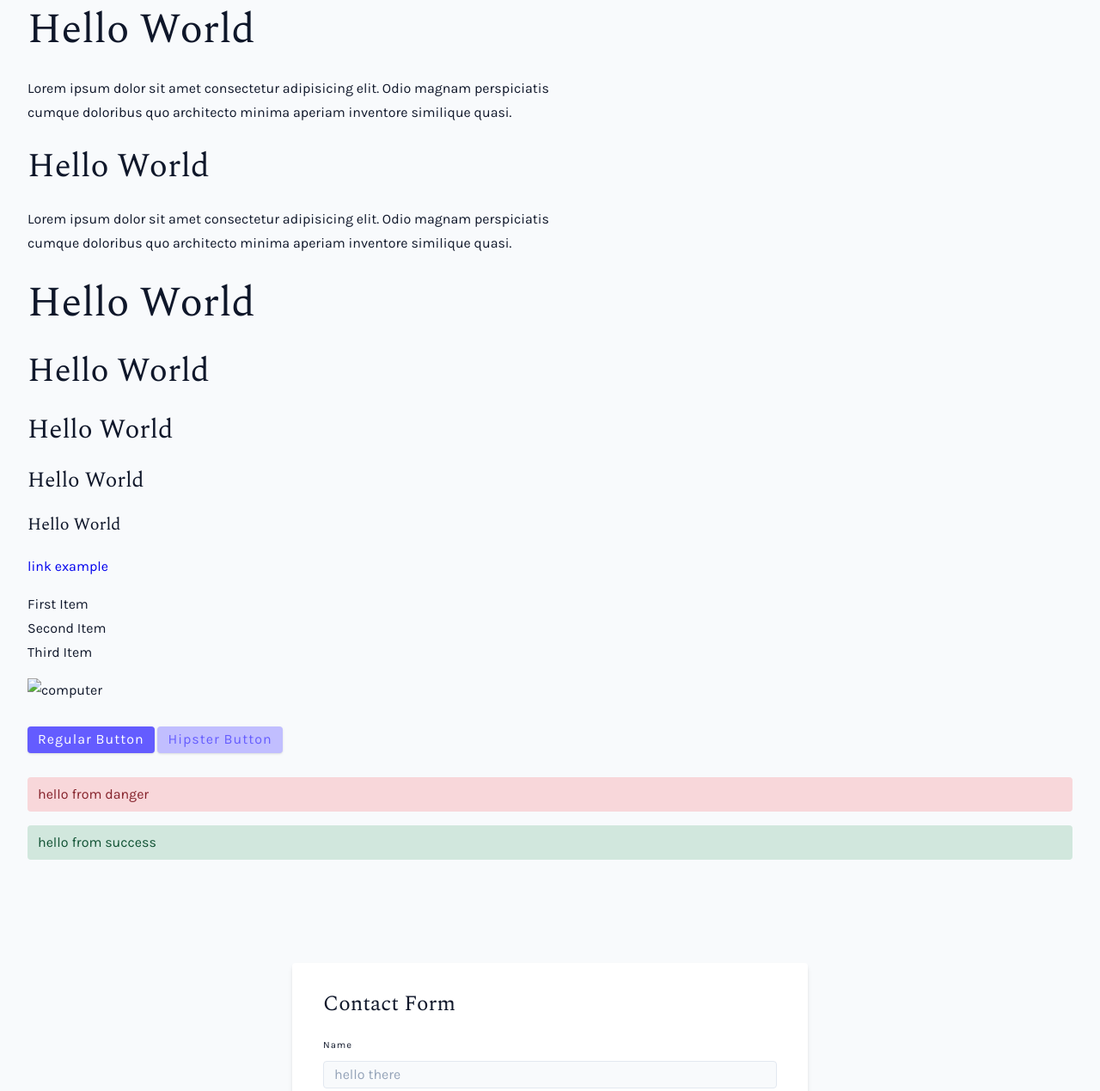
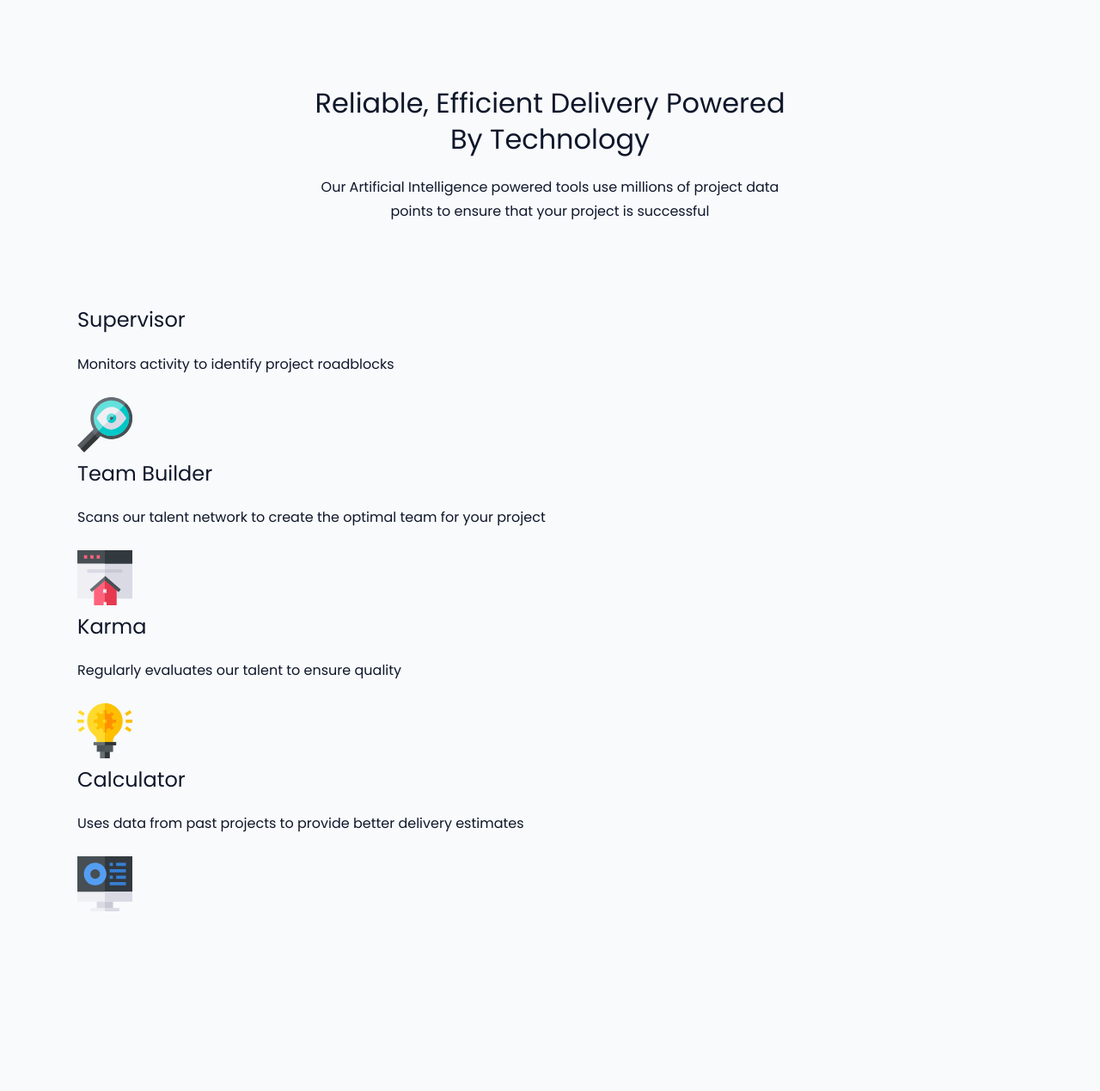
Before and after one commit to zackscovitch01/four-card-feature-FEC, a plain HTML site: page index.html in a window 1280 px wide. Shown: the part 29-1298 px from the top of the page at 86% size. After the commit the page ends 1130 px from the top, so only its background shows below. Drawn offline with nearby package versions, Linux system fonts and the light colour scheme.

Commit message:
setup + header

```diff
--- a/index.html
+++ b/index.html
@@ -1,84 +1,71 @@
 <!DOCTYPE html>
 <html lang="en">
   <head>
-    <meta charset="UTF-8">
-    <meta name="viewport" content="width=device-width, initial-scale=1.0">
+    <meta charset="UTF-8" />
+    <meta name="viewport" content="width=device-width, initial-scale=1.0" />
     <title>Default Starter</title>
     <style>
-        @import url('https://fonts.googleapis.com/css2?family=Karla&family=Spectral&display=swap');
+      @import url("https://fonts.googleapis.com/css2?family=Karla&family=Spectral&display=swap");
     </style>
     <!-- normalize -->
-    <link rel="stylesheet" href="./normalize.css">
+    <link rel="stylesheet" href="./normalize.css" />
     <!-- main css -->
-    <link rel="stylesheet" href="./main.css">
+    <link rel="stylesheet" href="./main.css" />
+
+    <link rel="preconnect" href="https://fonts.googleapis.com" />
+    <link rel="preconnect" href="https://fonts.gstatic.com" crossorigin />
+    <link
+      href="https://fonts.googleapis.com/css2?family=Poppins:ital,wght@0,100;0,200;0,300;0,400;0,500;0,600;0,700;0,800;0,900;1,100;1,200;1,300;1,400;1,500;1,600;1,700;1,800;1,900&display=swap"
+      rel="stylesheet"
+    />
   </head>
   <body>
-    <h1>hello world</h1>
-    <p>Lorem ipsum dolor sit amet consectetur adipisicing elit.
-        Odio magnam perspiciatis cumque doloribus quo architecto
-        minima aperiam inventore similique quasi.
+    <header>
+      <div class="wrapper wrapper--narrow">
+        <h1>Reliable, efficient delivery <span>Powered by Technology</span></h1>
+        <p>
+          Our Artificial Intelligence powered tools use millions of project data
+          points to ensure that your project is successful
         </p>
-
-    <h2>hello world</h2>
-    <p>Lorem ipsum dolor sit amet consectetur adipisicing elit.
-        Odio magnam perspiciatis cumque doloribus quo architecto
-        minima aperiam inventore similique quasi.
+      </div>
+    </header>
+    <main>
+      <div class="wrapper">
+        <div class="layout-grid">
+          <div class="col">
+            <div class="card">
+              <h2>Supervisor</h2>
+              <p>Monitors activity to identify project roadblocks</p>
+              <img src="./images/icon-supervisor.svg" alt="" />
+            </div>
+          </div>
+          <div class="col">
+            <div class="card">
+              <h2>Team Builder</h2>
+              <p>
+                Scans our talent network to create the optimal team for your
+                project
               </p>
-
-    <h1>hello world</h1>
-    <h2>hello world</h2>
-    <h3>hello world</h3>
-    <h4>hello world</h4>
-    <h5>hello world</h5>
-
-    <a href="#">link example</a>
-
-    <ul>
-        <li>First Item</li>
-        <li>Second Item</li>
-        <li>Third Item</li>
-    </ul>
-    <img src="computer.jpg" alt="computer" class="img">
-    <br />
-    <button class="btn" type="button">regular button</button>
-    <button class="btn btn-hipster" type="button">hipster button</button>
-    <br />
-    <br />
-    <div class="alert alert-danger">hello from danger</div>
-    <div class="alert alert-success">hello from success</div>
-    <br />
-    <br />
-    <form class="form">
-        <h4>contact form</h4>
-        <div class="form-row">
-            <label for="name" class="form-label">Name</label>
-            <input type="text" placeholder="hello there" id="name" class="form-input">
+              <img src="./images/icon-team-builder.svg" alt="" />
             </div>
-
-        <div class="form-row">
-            <label for="number" class="form-label">Number</label>
-            <input type="number" id="number" class="form-input">
+            <div class="card">
+              <h2>Karma</h2>
+              <p>Regularly evaluates our talent to ensure quality</p>
+              <img src="./images/icon-karma.svg" alt="" />
             </div>
-
-        <div class="form-row">
-            <label for="email" class="form-label">Email</label>
-            <input type="email" id="email" class="form-input">
-            <small class="form-alert">please provide value</small>
           </div>
-        <div class="form-row">
-            <label for="textarea"  class="form-label">Textarea</label>
-            <textarea class="form-textarea">
-Default value
-            </textarea>
+          <div class="col">
+            <div class="card">
+              <h2>Calculator</h2>
+              <p>
+                Uses data from past projects to provide better delivery
+                estimates
+              </p>
+              <img src="./images/icon-calculator.svg" alt="" />
             </div>
-        <button class="btn btn-block">submit</button>
-    </form>
-    <div class="loading"></div>
-    <br/>
-    <br/>
-    <div class="title">
-        <h2>section title</h2>
-        <div class="title-underline"></div>
           </div>
+        </div>
+      </div>
+    </main>
   </body>
 </html>
--- a/main.css
+++ b/main.css
@@ -16,7 +16,7 @@ html {
 
 :root {
   /* Primary */
-    --primary-100:#e0deff;
+  --primary-100: #e0deff;
   --primary-200: #c1beff;
   --primary-300: #a29dff;
   --primary-400: #837dff;
@@ -25,7 +25,6 @@ html {
   --primary-700: #3c3799;
   --primary-800: #282566;
   --primary-900: #141233;
-
 
   /* grey */
   --grey-50: #f8fafc;
@@ -39,7 +38,6 @@ html {
   --grey-800: #1e293b;
   --grey-900: #0f172a;
 
-
   --black: #222;
   --white: #fff;
   --red-light: #f8d7da;
@@ -48,9 +46,16 @@ html {
   --green-dark: #0f5132;
 
   /* Fonts */
-    --headingFont: 'Spectral', serif;
-    --bodyFont: 'Karla', sans-serif;
-    --smallText: 0.7em ;
+  --headingFont: "Poppins", serif;
+  --bodyFont: "Poppins", sans-serif;
+  --smallText: 0.7em;
+  --fw-light: 200;
+  --fw-normal: 400;
+  --fw-bold: 600;
+  --fs-400: 0.9275rem;
+  --fs-500: 1.25rem;
+  --fs-600: 1.625rem;
+  --fs-900: 2.5rem;
 
   /* Rest of variables */
   --backgroundColor: var(--grey-50);
@@ -62,17 +67,17 @@ html {
   --fixed-width: 600px;
 
   /* Box Shadow */
-    --shadow-1: 0 1px 3px 0 rgb(0 0 0 / 0.1), 0 1px 2px -1px
-    rgb(0 0 0 / 0.1);
+  --shadow-1: 0 1px 3px 0 rgb(0 0 0 / 0.1), 0 1px 2px -1px rgb(0 0 0 / 0.1);
   --shadow-2: 0 4px 6px -1px rgb(0 0 0 / 0.1), 0 2px 4px -2px rgb(0 0 0 / 0.1);
   --shadow-3: 0 10px 15px -3px rgb(0 0 0 / 0.1), 0 4px 6px -4px rgb(0 0 0 / 0.1);
-    --shadow-4: 0 20px 25px -5px rgb(0 0 0 / 0.1), 0 8px 10px -6px rgb(0 0 0 / 0.1);
+  --shadow-4: 0 20px 25px -5px rgb(0 0 0 / 0.1),
+    0 8px 10px -6px rgb(0 0 0 / 0.1);
 }
 
 body {
   background: var(--grey-50);
   font-family: var(--bodyFont);
-    font-weight: 400;
+  font-weight: var(--fw-normal);
   line-height: 1.75;
   color: var(--textColor);
 }
@@ -84,7 +89,9 @@ p {
 
 h1,
 h2,
-h3,h4,h5 {
+h3,
+h4,
+h5 {
   margin: 0;
   margin-bottom: 1.38rem;
   font-family: var(--headingFont);
@@ -95,23 +102,6 @@ h3,h4,h5 {
 
 h1 {
   margin-top: 0;
-    font-size: 3.052rem;
-}
-
-h2 {
-    font-size: 2.441rem;
-}
-
-h3 {
-    font-size: 1.953rem;
-}
-
-h4 {
-    font-size: 1.563rem;
-}
-
-h5 {
-    font-size: 1.25rem;
 }
 
 small,
@@ -130,7 +120,7 @@ ul {
 
 .img {
   width: 100%;
-    display:block;
+  display: block;
   object-fit: cover;
 }
 
@@ -206,7 +196,8 @@ ul {
   letter-spacing: var(--letterSpacing);
 }
 
-.form-input, .form-textarea {
+.form-input,
+.form-textarea {
   width: 100%;
   padding: 0.375rem 0.75rem;
   border-radius: var(--borderRadius);
@@ -260,9 +251,23 @@ ul {
   background: var(--primary-500);
   width: 7rem;
   height: 0.25rem;
-    margin: 0 auto
+  margin: 0 auto;
 }
 
 .title h2 {
   margin-bottom: 0.25rem;
 }
+
+.wrapper {
+  max-width: 1100px;
+  margin-inline: auto;
+}
+
+.wrapper--narrow {
+  max-width: 550px;
+}
+
+header {
+  text-align: center;
+  margin-block: 6rem;
+}
```
Lines whose indentation alone changed are shown as unchanged.
